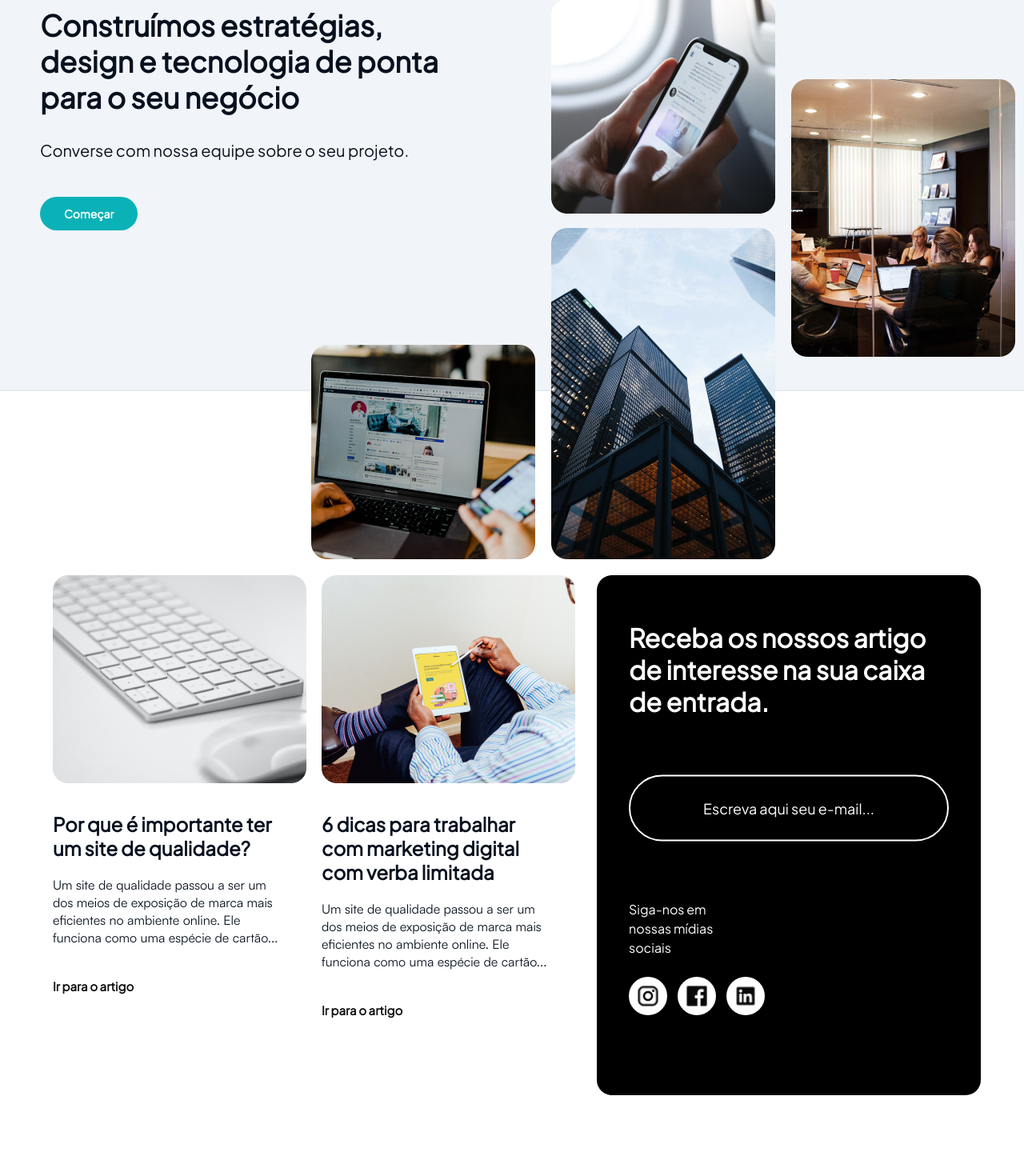
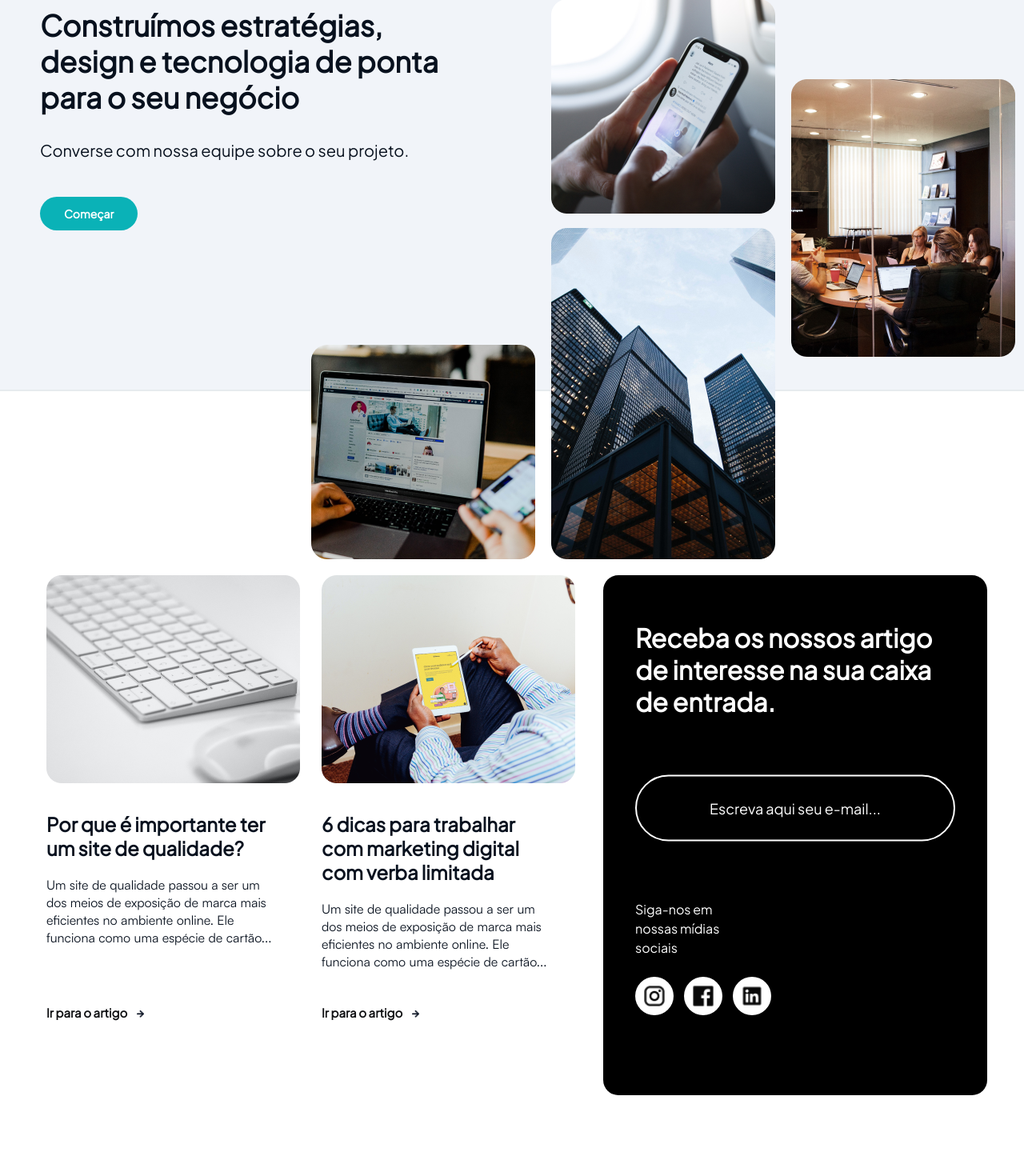
Before and after one commit to mcbfk/lqdi, a PHP site: page /public/index.html in a window 1280 px wide. Shown: the part 191-1661 px from the top of the page at 80% size. Run offline with PHP 8.4, Linux system fonts and the light colour scheme.

Commit message:
--allow-empty-message

```diff
--- a/public/css/styles.css
+++ b/public/css/styles.css
@@ -303,6 +303,7 @@ input:focus, textarea:focus {
 
 .cards .card {
     width: 320px;
+    height: 556px;
 }
 
 .cards .card, .cards .card2 {
@@ -333,10 +334,22 @@ input:focus, textarea:focus {
     font-weight: 400;
     line-height: normal;
     margin-top: 20px;
+    padding-bottom: 50px;
 }
 
 .cards .card .articleButton {
-    margin-top: 40px;
+    display: flex;
+    align-items: center;
+    position: absolute;
+    bottom: 0;
+    cursor: pointer;
+}
+
+.cards .card .articleButton img {
+    width: 9px;
+    height: 9px;
+    margin-top: 4px;
+    margin-left: 12px;
 }
 
 .cards .card button {
--- a/public/index.html
+++ b/public/index.html
@@ -24,7 +24,6 @@
     <meta name="description" content="LQDI é uma empresa especializada em soluções de alta qualidade em Tecnologia da Informação.">
     <meta name="keywords" content="LQDI, Tecnologia da Informação, Soluções de Qualidade, TI">
     <meta name="author" content="LQDI">
-
 
     <!-- Language -->
     <meta name="language" content="pt-BR">
@@ -93,18 +92,24 @@
     </section>
 
     <section id="section2">
-        <div class="cards row justify-content-center gap-3">
+        <div class="cards row justify-content-center gap-4">
             <div class="card">
                 <img src="../img/Rectangle 113.png" alt="keyboard">
                 <div class="title">Por que é importante ter um site de qualidade?</div>
                 <div class="subtitle">Um site de qualidade passou a ser um dos meios de exposição de marca mais eficientes no ambiente online. Ele funciona como uma espécie de cartão...</div>
-                <button class="articleButton">Ir para o artigo</button>
+                <div class="articleButton">
+                    <button>Ir para o artigo</button>
+                    <img src="../img/Icon2.png" alt="arrow">
+                </div>
             </div>
             <div class="card">
                 <img src="../img/Rectangle 114.png" alt="phone">
                 <div class="title">6 dicas para trabalhar com marketing digital com verba limitada</div>
                 <div class="subtitle">Um site de qualidade passou a ser um dos meios de exposição de marca mais eficientes no ambiente online. Ele funciona como uma espécie de cartão...</div>
-                <button class="articleButton">Ir para o artigo</button>
+                <div class="articleButton">
+                    <button>Ir para o artigo</button>
+                    <img src="../img/Icon2.png" alt="arrow">
+                </div>
             </div>
             <div class="card2">
                 <h2>Receba os nossos artigo de interesse na sua caixa de entrada.</h2>
```
Also changed, not shown: img/Icon2.png (added).
